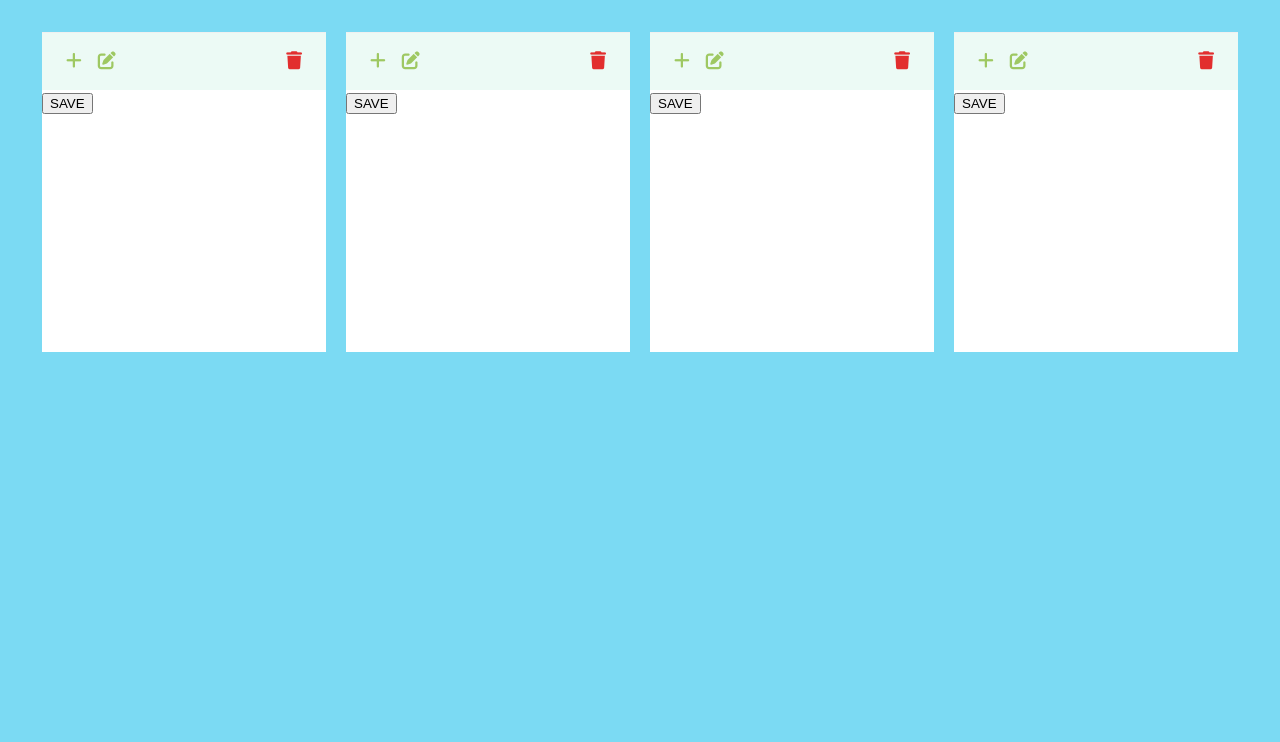
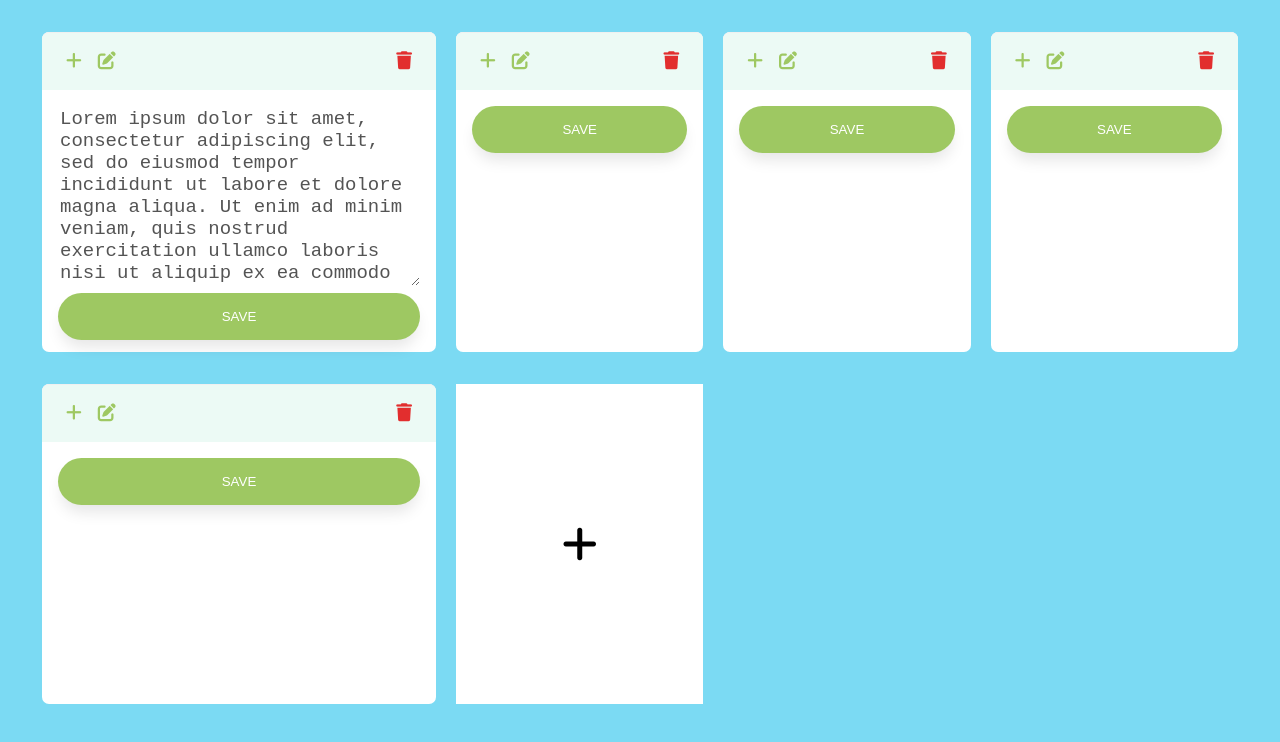
Before and after one commit to mdrobin45/js-notes, a plain HTML site: page index.html in a window 1280 px wide. Drawn offline with Linux system fonts and the light colour scheme.

Commit message:
second design complete

```diff
--- a/index.html
+++ b/index.html
@@ -18,8 +18,12 @@
                     <div class="delete"><i class="fa-solid fa-trash"></i></div>
                 </div>
             </div>
-            <div class="note-area"></div>
+            <div class="wrap-note">
+                <div class="note-area">
+                   <textarea id="note-text" disabled cols="30" rows="8">Lorem ipsum dolor sit amet, consectetur adipiscing elit, sed do eiusmod tempor incididunt ut labore et dolore magna aliqua. Ut enim ad minim veniam, quis nostrud exercitation ullamco laboris nisi ut aliquip ex ea commodo consequat. </textarea>
+                </div>
                 <button class="save-btn">SAVE</button>
+            </div>
         </div>
         <div class="note-item">
             <div class="tool-set">
@@ -31,8 +35,10 @@
                     <div class="delete"><i class="fa-solid fa-trash"></i></div>
                 </div>
             </div>
+            <div class="wrap-note">
                 <div class="note-area"></div>
                 <button class="save-btn">SAVE</button>
+            </div>
         </div>
         <div class="note-item">
             <div class="tool-set">
@@ -44,8 +50,10 @@
                     <div class="delete"><i class="fa-solid fa-trash"></i></div>
                 </div>
             </div>
+            <div class="wrap-note">
                 <div class="note-area"></div>
                 <button class="save-btn">SAVE</button>
+            </div>
         </div>
         <div class="note-item">
             <div class="tool-set">
@@ -57,9 +65,27 @@
                     <div class="delete"><i class="fa-solid fa-trash"></i></div>
                 </div>
             </div>
+            <div class="wrap-note">
                 <div class="note-area"></div>
                 <button class="save-btn">SAVE</button>
             </div>
+        </div>
+        <div class="note-item">
+            <div class="tool-set">
+                <div class="left">
+                    <div class="add"><i class="fa-solid fa-plus"></i></div>
+                    <div class="edit"><i class="fa-solid fa-pen-to-square"></i></div>
+                </div>
+                <div class="right">
+                    <div class="delete"><i class="fa-solid fa-trash"></i></div>
+                </div>
+            </div>
+            <div class="wrap-note">
+                <div class="note-area"></div>
+                <button class="save-btn">SAVE</button>
+            </div>
+        </div>
+        <div class="add-item"><i class="fa-solid fa-plus"></i></div>
     </div>
 
     <!-- Scripts -->
--- a/style.css
+++ b/style.css
@@ -9,15 +9,16 @@ body{
     background-color: #7BDAF3;
 }
 .main{
-    display: flex;
-    justify-content: space-between;
+    display: grid;
+    grid-template-columns: 1fr 1fr 1fr 1fr;
+    grid-row-gap: 2rem;
     padding: 2rem;
 }
 .note-item{
     background-color: #fff;
-    width: 25%;
     height: 20em;
     margin: 0 10px;
+    border-radius: 7px;
 }
 .tool-set{
     display: flex;
@@ -25,6 +26,8 @@ body{
     background-color: #ECFAF5;
     padding:1rem;
     border-top: 1px solid #f0f0f0;
+    border-top-left-radius: 7px;
+    border-top-right-radius: 7px;
 }
 .tool-set i{
     font-size: 18px;
@@ -37,3 +40,32 @@ body{
 .right i{
     color:rgb(226, 46, 46);
 }
+.add-item{
+    display: flex;
+    flex-direction: column;
+    justify-content: center;
+    align-items: center;
+    height: 20rem;
+    font-size: 40px;
+    background-color: #fff;
+    margin: 0 10px;
+}
+.wrap-note{
+    padding: 1rem;
+}
+.save-btn{
+    background-color: #9EC862;
+    padding: 1rem 3rem;
+    color: #fff;
+    border: none;
+    border-radius: 30px;
+    display: block;
+    width: 100%;
+    margin: auto;
+    box-shadow: 0px 10px 15px -3px rgba(0,0,0,0.1);
+}
+#note-text{
+    border: none;
+    font-size: 19px;
+    background-color: #fff;
+}
```
Lines whose indentation alone changed are shown as unchanged.
